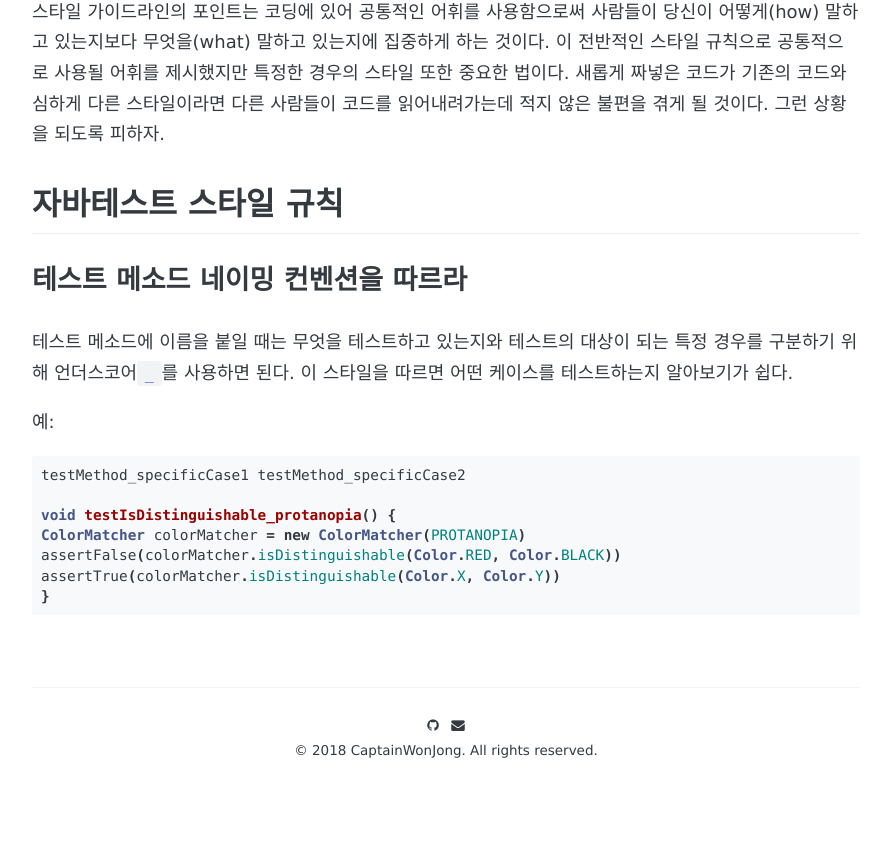
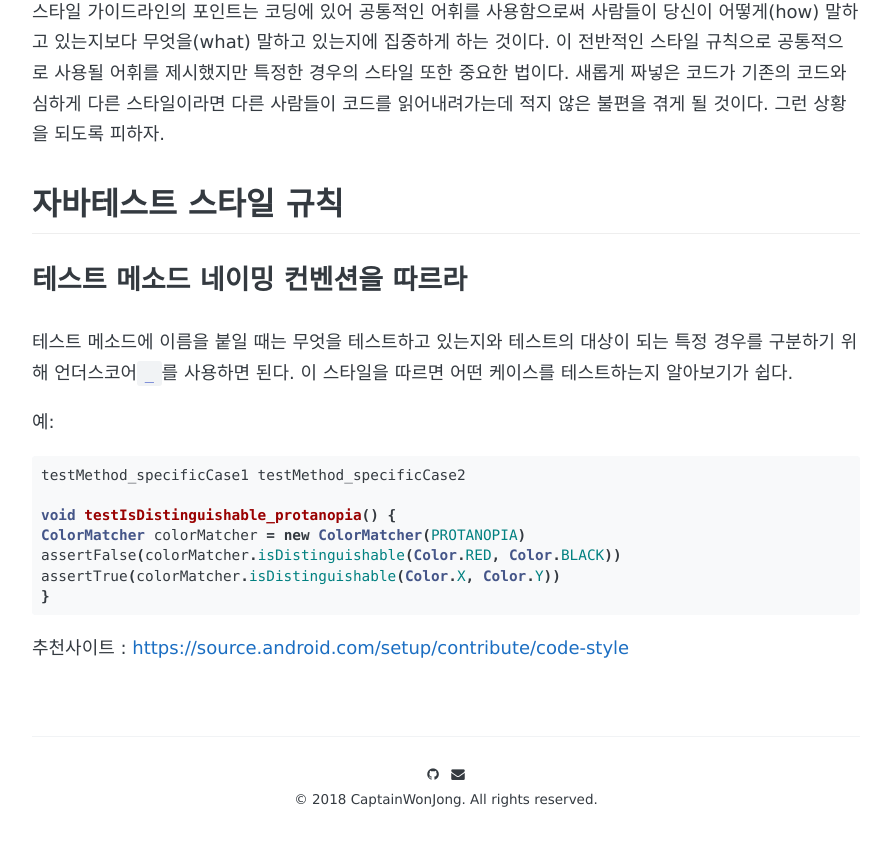
Before and after one commit to CaptainWonJong/CaptainWonJong.github.io, a Jekyll site: the page built from _posts/2018-09-06-Android Coding Rule.md, in a window 1280 px wide and 900 px high, scrolled down 16018 px. Shown: the top 846 px of the window, without its empty margins (194-1085 px from the left). Built offline with Jekyll 4.4.1, drawn with Linux system fonts in a browser that asks for light colours; some web fonts are replaced; comment, search, counter and statistics services are not loaded.

Commit message:
modify coding rule

````diff
--- a/_posts/2018-09-06-Android Coding Rule.md
+++ b/_posts/2018-09-06-Android Coding Rule.md
@@ -644,3 +644,5 @@ assertFalse(colorMatcher.isDistinguishable(Color.RED, Color.BLACK))
 assertTrue(colorMatcher.isDistinguishable(Color.X, Color.Y))
 }
 ```
+
+추천사이트 : <https://source.android.com/setup/contribute/code-style>
````
